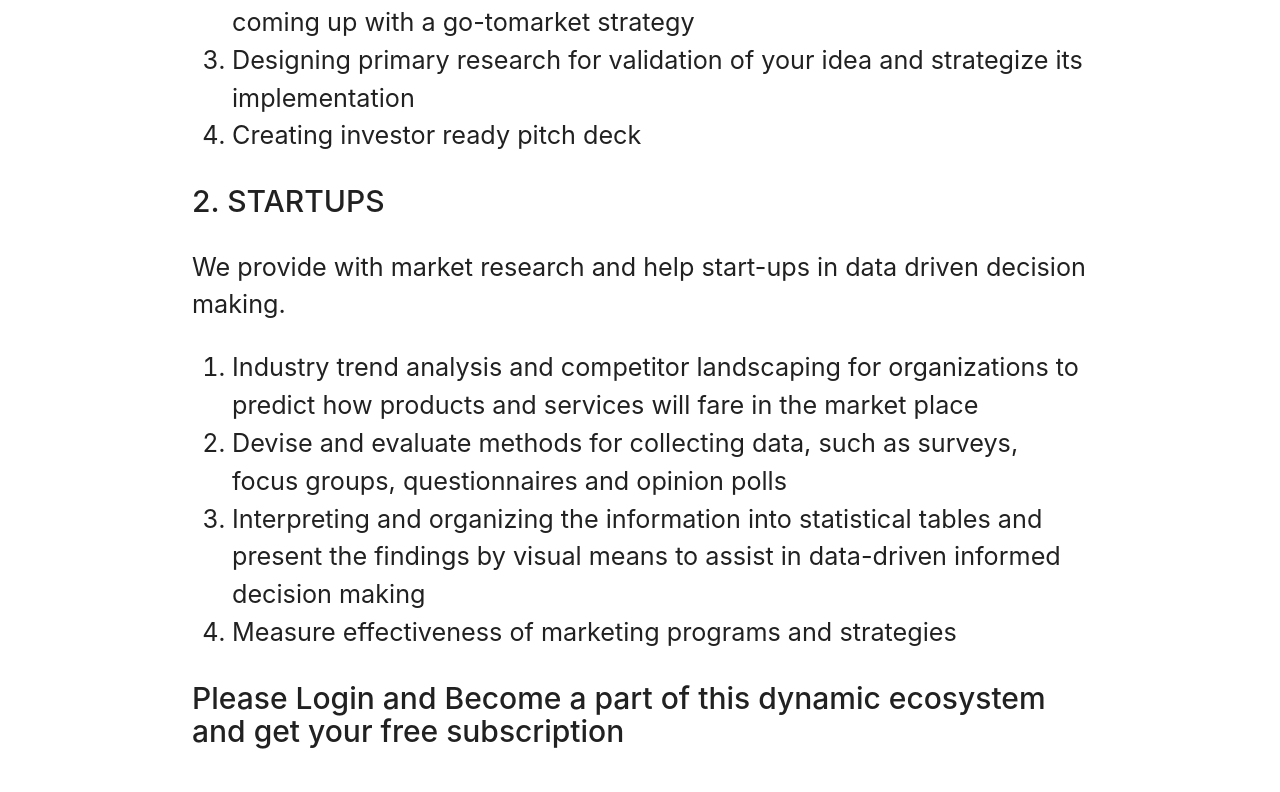
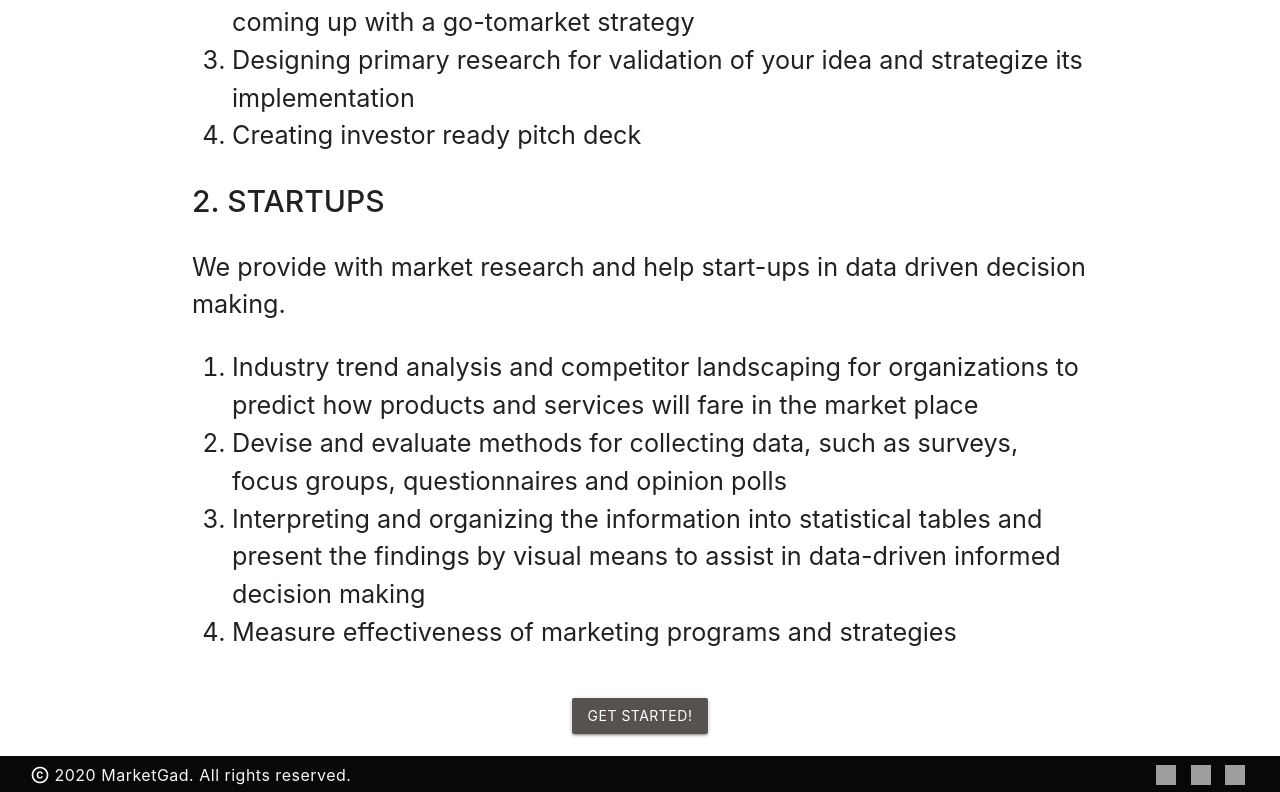
Before and after one commit to MarketGad/market-research-blog-frontend, a React (Create React App) app: page /whatwedo in a window 1280 px wide. Shown: the part 655-1447 px from the top of the page. Before the commit the page ends 1422 px from the top, so only its background shows below. Built offline with nearby package versions, Linux system fonts and the light colour scheme; grey boxes are pictures that could not be loaded.

Commit message:
button added in whatwedo page

```diff
--- a/src/components/Aboutus.js
+++ b/src/components/Aboutus.js
@@ -1,7 +1,9 @@
 import React from 'react';
+import Footer from './Footer';
 
 const Aboutus = () => {
     return (
+        <div>
             <div>
                 <div className="container">
                 <h3 className="article-head center">About Us</h3>
@@ -45,6 +47,8 @@ When you’re able to validate your idea and launch a product that your customer
                 Again, it is never about the idea. It is all about the execution, validation, iteration, persistence and not to mention belief, that transform something worth a few thousand rupees to a billion-dollar business. Forget the money, it adds values to a million lives.            </p>
                 </div>
             </div >
+            <Footer />
+        </div>
     );
 };
 
--- a/src/components/VentureHack.js
+++ b/src/components/VentureHack.js
@@ -54,7 +54,7 @@ const VentureHack = () => {
                                         Identify in which step you are and continue down the path without overlooking any of the steps.
                                     </p>
                                     <div className="center">
-                                        <a href="https://drive.google.com/file/d/1pDl97M1Kju0AofvYfZGGx7nJLrdhpTWD/view?usp=sharing" target="_blank" style={{ background: "#2b2321c9", marginTop: "2em" }} className="btn waves-effect waves-light ">Read More</a>
+                                        <a href="https://drive.google.com/file/d/1pDL87M1Kju0AofvYfZGGx7nJLrdhpTWD/view?usp=sharing" target="_blank" style={{ background: "#2b2321c9", marginTop: "2em" }} className="btn waves-effect waves-light ">Read More</a>
                                     </div>
                                 </div>
                             </div>
--- a/src/components/Whatwedo.js
+++ b/src/components/Whatwedo.js
@@ -1,7 +1,9 @@
 import React from 'react';
+import Footer from './Footer';
 
 const Whatwedo = () => {
     return (
+        <div>
             <div className="container">
                 <h2 className="center privacy-top">What do we offer?</h2>
                 <h4 className="privacy-head">1.IDEATORS AND ENTREPRENEURS</h4>
@@ -49,9 +51,13 @@ const Whatwedo = () => {
                         Measure effectiveness of marketing programs and strategies
                     </li>
                 </ol>
-            <h4 className="privacy-head">Please Login and Become a part of this dynamic ecosystem and get your free subscription</h4>
-
+                <div className="center">
+                    <a href="/whatwedo" style={{ background: "#2b2321c9", marginTop: "1.5em" }} className="btn waves-effect waves-light join-btn">Get Started!</a>
+                </div>
+                <br />
             </div >
+            <Footer />
+        </div>
     )
 }
 export default Whatwedo;
```
Lines whose indentation alone changed are shown as unchanged.
